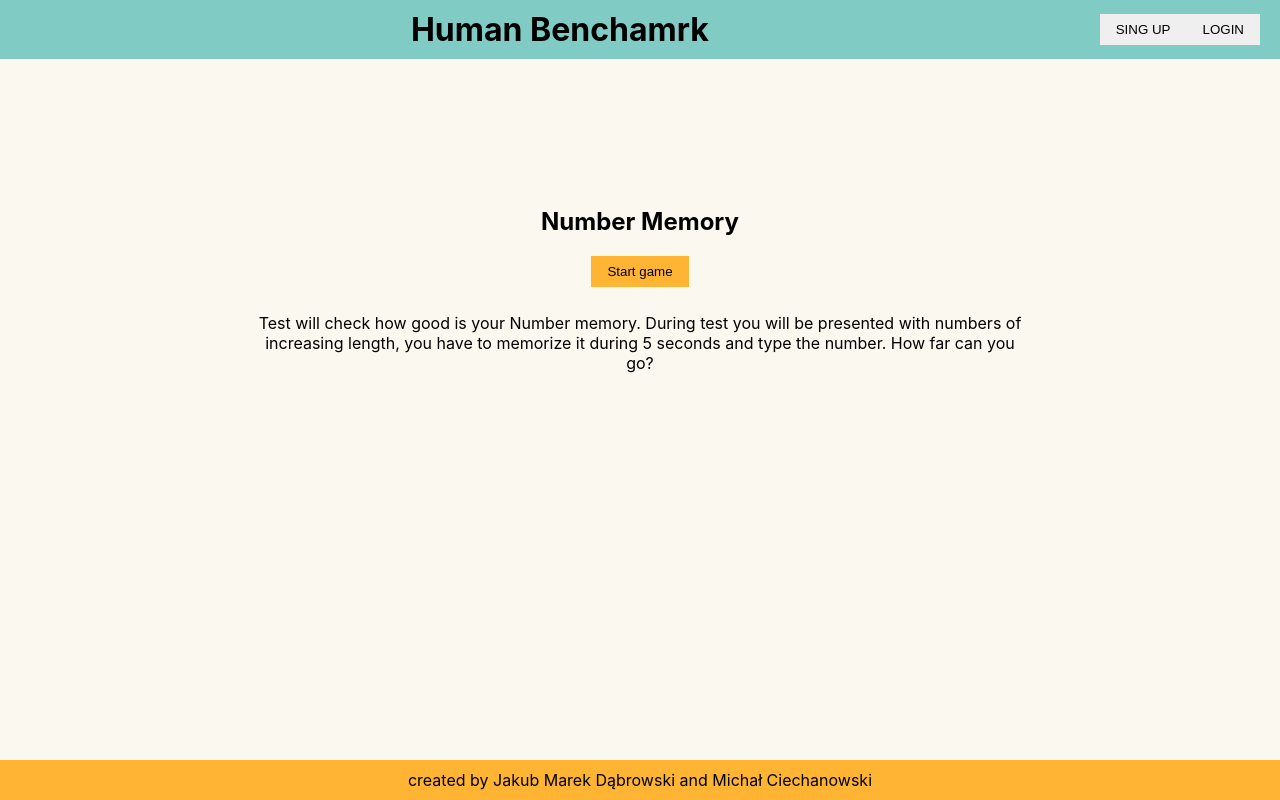
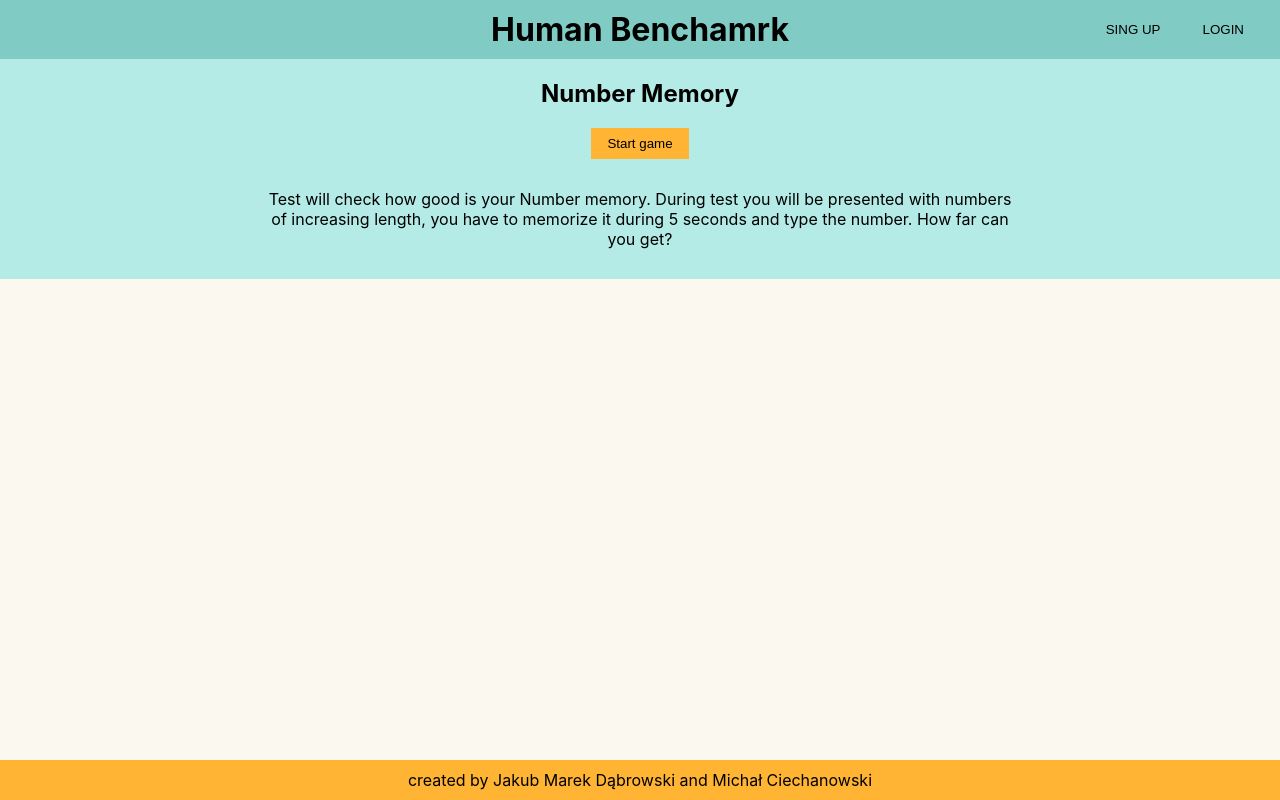
Before and after one commit to MichalCiechanowski/humanBenchmark, a React (Create React App) app in the folder client/: page / in a window 1280 px wide. Built offline with nearby package versions, Linux system fonts and the light colour scheme; no server answers.

Commit message:
small css and text changes

```diff
--- a/client/src/App.js
+++ b/client/src/App.js
@@ -39,7 +39,7 @@ function App() {
         <h2>Number Memory</h2>
         <button>Start game</button>
         <p className='game-description'>
-          Test will check how good is your Number memory. During test you will be presented with numbers of increasing length, you have to memorize it during 5 seconds and type the number. How far can you go?
+          Test will check how good is your Number memory. During test you will be presented with numbers of increasing length, you have to memorize it during 5 seconds and type the number. How far can you get?
         </p>
       </div>
     </main>
--- a/client/src/index.css
+++ b/client/src/index.css
@@ -3,6 +3,11 @@
   --light-blue: #B4EBE6;
   --white: #FBF8EF;
   --orange: #FFB433;
+}
+
+* {
+  margin: 0;
+  padding: 0;
 }
 
 html {
@@ -18,47 +23,58 @@ footer {
   bottom: 0;
   left: 0;
   text-align: center;
-
 }
 
 header {
   background-color: var(--dark-blue);
   display: flex;
-  justify-content: space-between;
+  justify-content: center;
   align-items: center;
   padding: 10px 20px;
-}
 
   h1 {
-  flex-grow: 1;
+    flex-grow: 0;
     text-align: center;
     margin: 0;
+    order: 2;
   }
 
   .header-buttons {
-  margin-right: auto;
-  text-align: center;
+    position: absolute;
+    right: 20px;
+    display: flex;
+    gap: 10px;
   }
 
   .login-button {
+    background-color: var(--dark-blue);
     padding: 8px 16px;
     border: none;
     cursor: pointer;
+    transition: background-color 0.3s ease-in-out;
   }
 
   .login-button:hover {
     background-color: var(--white);
   }
+}
 
 .game {
-  padding-top: 10%;
+  background-color: var(--light-blue);
   text-align: center;
+  padding: 20px 20px 20px 20px;
+
+  h2 {
+    padding-bottom: 20px;
+  }
 
   button {
+    margin-bottom: 20px;
     border: none;
     background-color: var(--orange);
     padding: 8px 16px 8px 16px;
     cursor: pointer;
+    transition: background-color 0.3s ease-in-out;
   }
 
   button:hover {
@@ -69,9 +85,6 @@ h1 {
     padding: 10px 20% 10px 20%;
   }
 }
-
-
-
 
 body {
   margin: 0;
```
Lines whose indentation alone changed are shown as unchanged.
